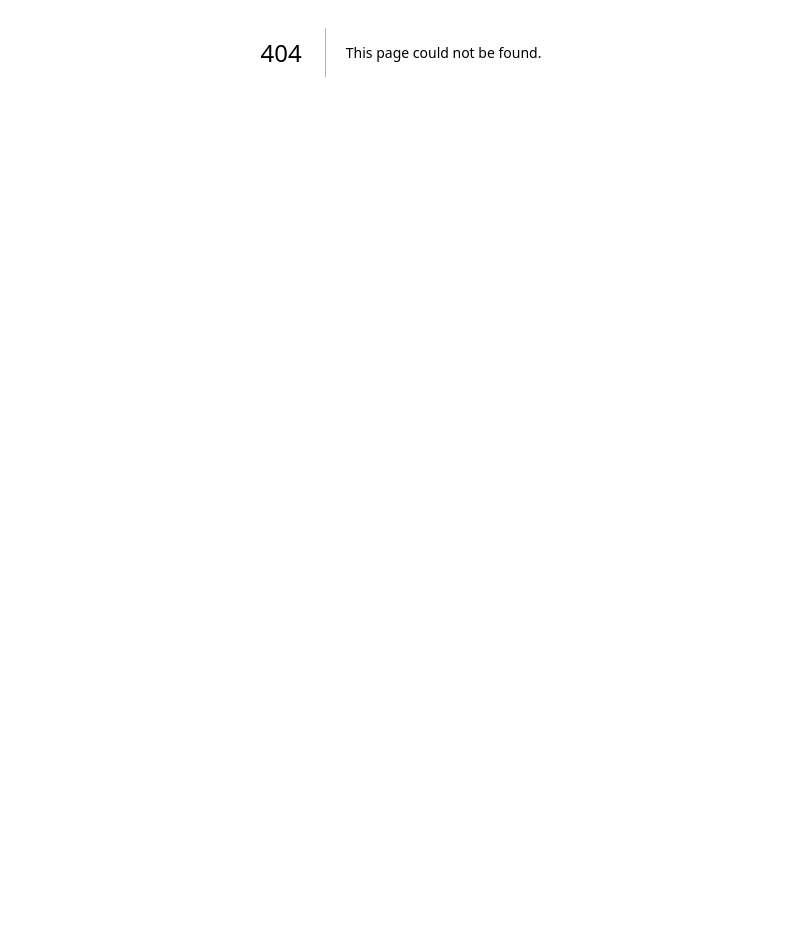
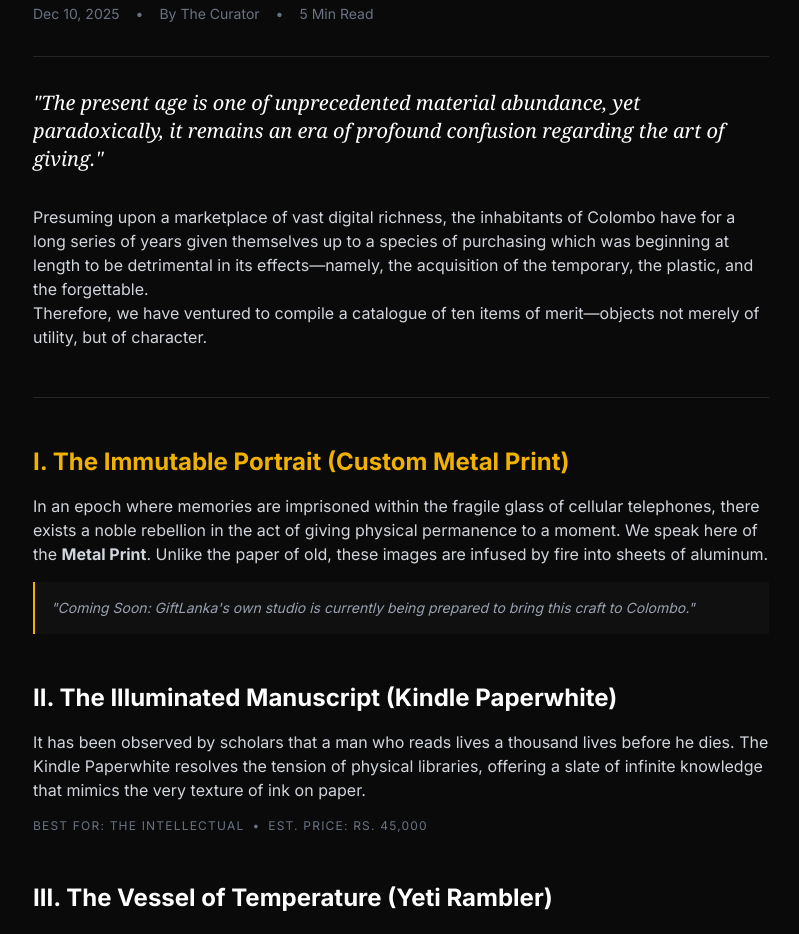
Before and after one commit to DenuwanPriyadarshana/GiftLanka-web, a Next.js app: page /blog/top-10-gifts-for-men in a window 1280 px wide. Before the commit this address had no page. Shown: the part 348-1282 px from the top of the page, without its empty margins (239-1038 px from the left). Before the commit the page ends 800 px from the top, so only its background shows below. Built offline with nearby package versions, Linux system fonts and the light colour scheme.

Commit message:
artical1

```diff
--- /dev/null
+++ b/src/app/blog/top-10-gifts-for-men/page.tsx
@@ -0,0 +1,97 @@
+import Link from "next/link";
+import { ArrowLeft, Quote } from "lucide-react";
+
+export default function ArticlePage() {
+  return (
+    <article className="min-h-screen bg-neutral-950 text-gray-300 pt-24 pb-20">
+
+      {/* ARTICLE HEADER */}
+      <div className="container max-w-3xl px-4 mx-auto">
+        <Link href="/" className="inline-flex items-center text-sm text-gray-500 hover:text-yellow-500 mb-8 transition-colors">
+          <ArrowLeft className="mr-2 h-4 w-4" /> Back to Magazine
+        </Link>
+
+        <h1 className="text-4xl md:text-5xl font-extrabold text-white mb-6 leading-tight">
+          A Treatise on the Selection of Worthy Tokens for the Modern Gentleman
+        </h1>
+
+        <div className="flex items-center gap-4 text-sm text-gray-500 border-b border-neutral-800 pb-8 mb-8 font-mono">
+          <span>Dec 10, 2025</span> • <span>By The Curator</span> • <span>5 Min Read</span>
+        </div>
+
+        {/* INTRO */}
+        <div className="prose prose-invert prose-lg max-w-none">
+          <p className="lead text-xl text-white italic mb-8 font-serif">
+            "The present age is one of unprecedented material abundance, yet paradoxically, it remains an era of profound confusion regarding the art of giving."
+          </p>
+          <p>
+            Presuming upon a marketplace of vast digital richness, the inhabitants of Colombo have for a long series of years given themselves up to a species of purchasing which was beginning at length to be detrimental in its effects—namely, the acquisition of the temporary, the plastic, and the forgettable.
+          </p>
+          <p>
+            Therefore, we have ventured to compile a catalogue of ten items of merit—objects not merely of utility, but of character.
+          </p>
+
+          <hr className="border-neutral-800 my-12" />
+
+          {/* ITEM 1 */}
+          <div className="mb-12">
+            <h2 className="text-2xl font-bold text-yellow-500 mb-4">I. The Immutable Portrait (Custom Metal Print)</h2>
+            <p className="mb-4">
+              In an epoch where memories are imprisoned within the fragile glass of cellular telephones, there exists a noble rebellion in the act of giving physical permanence to a moment. We speak here of the <strong>Metal Print</strong>. Unlike the paper of old, these images are infused by fire into sheets of aluminum.
+            </p>
+            {/* Curator's Note (Instead of a Button) */}
+            <div className="mt-4 bg-neutral-900/50 p-4 border-l-2 border-yellow-500 text-sm text-gray-400 italic">
+               "Coming Soon: GiftLanka's own studio is currently being prepared to bring this craft to Colombo."
+            </div>
+          </div>
+
+          {/* ITEM 2 */}
+          <div className="mb-12">
+            <h2 className="text-2xl font-bold text-white mb-4">II. The Illuminated Manuscript (Kindle Paperwhite)</h2>
+            <p className="mb-4">
+              It has been observed by scholars that a man who reads lives a thousand lives before he dies. The Kindle Paperwhite resolves the tension of physical libraries, offering a slate of infinite knowledge that mimics the very texture of ink on paper.
+            </p>
+            <div className="flex gap-2 text-xs font-mono text-gray-500 uppercase tracking-widest mt-4">
+                <span>Best For: The Intellectual</span> • <span>Est. Price: Rs. 45,000</span>
+            </div>
+          </div>
+
+          {/* ITEM 3 */}
+          <div className="mb-12">
+            <h2 className="text-2xl font-bold text-white mb-4">III. The Vessel of Temperature (Yeti Rambler)</h2>
+            <p className="mb-4">
+              There is a plain intimation in the laws of thermodynamics that heat must inevitably dissipate. However, the engineers at Yeti have seemingly defied this natural order. For the man who labors long hours, it is an indispensable companion.
+            </p>
+            <div className="flex gap-2 text-xs font-mono text-gray-500 uppercase tracking-widest mt-4">
+                <span>Best For: The Workaholic</span> • <span>Est. Price: Rs. 15,000</span>
+            </div>
+          </div>
+
+          {/* ITEM 4 */}
+          <div className="mb-12">
+            <h2 className="text-2xl font-bold text-white mb-4">IV. The Orchestrator of Sound (Sony WH-1000XM5)</h2>
+            <p className="mb-4">
+              We live in a world of clamour and noise. To bestow upon a man the gift of silence is an act of supreme kindness. These headphones do not merely produce music; they actively suppress the chaos of the outside world, creating a sanctuary of quietude.
+            </p>
+            <div className="flex gap-2 text-xs font-mono text-gray-500 uppercase tracking-widest mt-4">
+                <span>Best For: The Commuter</span> • <span>Est. Price: Rs. 110,000</span>
+            </div>
+          </div>
+
+           {/* Add items V through X here... */}
+
+           <hr className="border-neutral-800 my-12" />
+
+           <div className="bg-neutral-900 p-8 rounded-2xl text-center">
+             <Quote className="h-8 w-8 text-yellow-500 mx-auto mb-4" />
+             <p className="italic text-gray-400 text-lg">
+               "Let it not be said that the inhabitants of this region are without recourse in the face of a celebration. The perfect token awaits the discerning eye."
+             </p>
+             <p className="text-sm font-bold text-white mt-4">— The Curator</p>
+           </div>
+
+        </div>
+      </div>
+    </article>
+  );
+}
```
